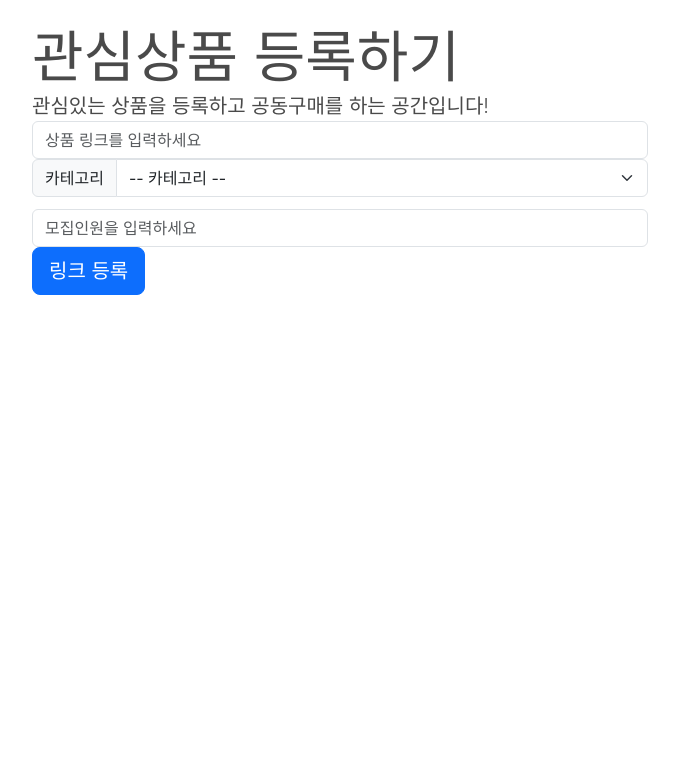
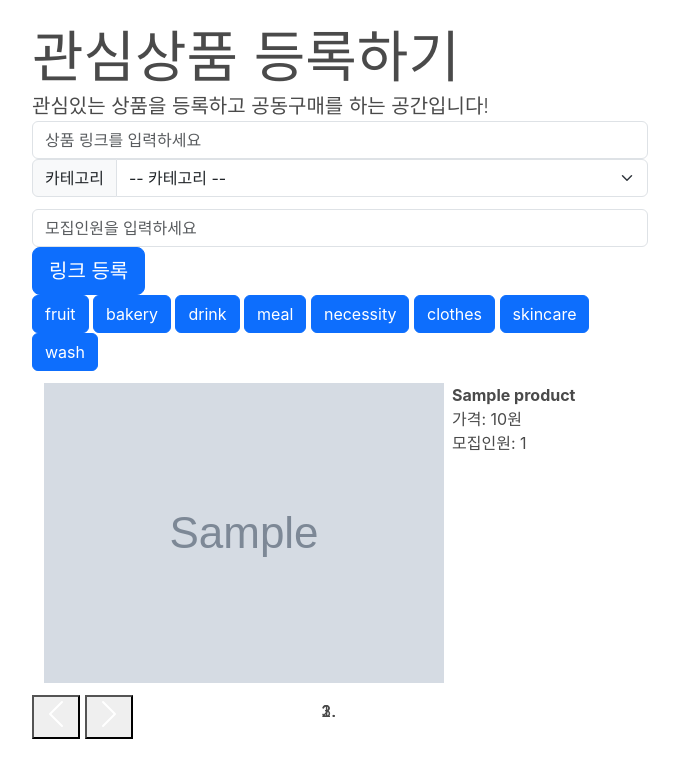
Before and after one commit to suji6707/Jungle_Week0_mini-project, a Flask app: page / in a window 1280 px wide. Shown: the top 778 px of the page, without its empty margins (300-979 px from the left). Run offline with Flask 2, Linux system fonts and the light colour scheme; grey boxes marked "Sample" are stand-in pictures; a database or web service that is not in the repository returns one stand-in record (values such as "Sample title"); data that the repository does not hold is empty; some libraries are stand-ins or nearby versions.

Commit message:
슬라이드 완성

```diff
--- a/app.py
+++ b/app.py
@@ -26,10 +26,12 @@
 # 메인페이지
 @app.route('/')
 def home():
-    test = db.product.find_one({'category': 'necessity'})
-    recommend_product_info = {'category': test['category'], 'name': test['name'], 'price': str(
-        test['price']), 'imgUrl': test['imgUrl'], 'count': test['count'], 'likes': str(test['likes']), 'buyer': test['buyer']}
-    return render_template('index.html')
+    query = {'$expr': {'$gt': ['$buyerCount', {'$subtract': ['$count', 3]}]}}
+    recommend_product_info = list(db.product.find(query, {'_id': 0}))
+    if recommend_product_info is None:
+        return render_template('index.html')
+    return render_template('index.html', recommend_product_info=recommend_product_info)
+
 
 # 로그인
 
@@ -102,7 +104,9 @@
     participateUser = request.form['user_give']
     product_name = request.form['name_give']
     db.product.find_one_and_update(
-        {'name': product_name}, {'$push': {'buyer': participateUser}})
+        {'name': product_name},
+        {'$push': {'buyer': participateUser},
+         '$inc': {'buyerCount': 1}}, {'_id': 0})
     return jsonify({'msg': 'success'})
 
 
@@ -112,14 +116,17 @@
     print(all_group)
     return jsonify({'result': all_group})
 
+# 상품 리스트 가져오기
+
 
 @app.route('/list', methods=['GET'])
 def show_products():
     keyword = request.args.get('keyword')
-    products = list(db[keyword].find({}, {'_id': False}).sort('likes', -1))
-    print(products)
+    lists = list(db.product.find({'category': keyword}, {
+                 '_id': False}).sort('likes', -1))
+    print(lists)
 
-    return jsonify({'lists': products})
+    return jsonify({'lists': lists})
 
 
 # 입력받은 쿠팡 ulr로 데이터 DB에 넣기
@@ -138,9 +145,11 @@
         'sec-ch-ua': '"Not_A Brand";v="99", "Google Chrome";v="109", "Chromium";v="109"',
         'sec-ch-ua-mobile': '?0',
         'sec-ch-ua-platform': '"Windows"',
-        'cookie': 'PCID=16724534648113966367288'
+        'cookie': 'cookie: PCID=16505901704875933154078'
     }
+
     data = requests.get(url, headers=headers, verify=False)
+
     soup = BeautifulSoup(data.text, 'html.parser')
     name = soup.select_one('.prod-buy-header__title').text
     price = soup.select_one(
@@ -151,13 +160,25 @@
         'name': name,
         'price': int(price),
         'imgUrl': imgUrl,
-        'catetory': category,
-        'count': count,
+        'count': int(count),
         'likes': 0,
         'buyer': [],
+        'buyerCount': 0,
     }
     db.product.insert_one(doc)
-    print(name, price, imgUrl)
+
+
+@app.route('/like', methods=['POST'])
+def likeit():
+    name = request.form['name']
+
+    same_product = db.product.find_one({'name': name})
+
+    target_likes = same_product['likes']
+    new_likes = target_likes + 1
+    db.product.update_one({'name': name}, {'$set': {'likes': new_likes}})
+
+    return jsonify({'return': 'success'})
 
 
 if __name__ == '__main__':
--- a/templates/base.html
+++ b/templates/base.html
@@ -11,11 +11,17 @@
       integrity="sha384-GLhlTQ8iRABdZLl6O3oVMWSktQOp6b7In1Zl3/Jr59b6EGGoI1aFkw7cmDA6j6gD"
       crossorigin="anonymous"
     />
-    <link rel="stylesheet" href="https://cdn.jsdelivr.net/npm/bulma@0.8.0/css/bulma.min.css" />
-    <link rel="stylesheet" href="https://cdnjs.cloudflare.com/ajax/libs/font-awesome/4.7.0/css/font-awesome.min.css">
+    <link
+      rel="stylesheet"
+      href="https://cdn.jsdelivr.net/npm/bulma@0.8.0/css/bulma.min.css"
+    />
+    <link
+      rel="stylesheet"
+      href="https://cdnjs.cloudflare.com/ajax/libs/font-awesome/4.7.0/css/font-awesome.min.css"
+    />
 
     <!-- 아이콘 -->
-    <link href='https://css.gg/close-o.css' rel='stylesheet'>
+    <link href="https://css.gg/close-o.css" rel="stylesheet" />
     <script
       src="https://cdn.jsdelivr.net/npm/bootstrap@5.3.0-alpha1/dist/js/bootstrap.bundle.min.js"
       integrity="sha384-w76AqPfDkMBDXo30jS1Sgez6pr3x5MlQ1ZAGC+nuZB+EYdgRZgiwxhTBTkF7CXvN"
--- a/templates/index.html
+++ b/templates/index.html
@@ -3,28 +3,47 @@
 <script>
   $(document).ready(function () {
     showGroup();
+    showCountDown();
+    $(".carousel-item").first().addClass("active");
+
+    // Add active class to clicked carousel item and remove from others
+    $("#carousel-control-prev").click(function () {
+      $(".active").prev().addClass("active");
+      $(".active").next().removeClass("active");
+    });
+
+    $("#carousel-control-next").click(function () {
+      $(".active").next().addClass("active");
+      $(".active").prev().removeClass("active");
+    });
   });
 
   // 상품 카테고리 보여주기
   function showGroup() {
-    $.ajax({
-      type: "GET",
-      url: "/group-list",
-      data: {},
-      success: function (response) {
-        all_group = response["result"];
-        for (let i = 0; i < all_group.length; i++) {
+    let all_group = [
+      "fruit",
+      "bakery",
+      "drink",
+      "meal",
+      "necessity",
+      "clothes",
+      "skincare",
+      "wash",
+    ];
+
+    for (i = 0; i < all_group.length; i++) {
       let temp_html = `
             <div type="button" onclick="showList('${all_group[i]}')" class="btn btn-primary d-inline-flex">${all_group[i]}
                 <span class="close" onclick="deleteField(event)">
                     <i class="gg-close-my"></i>
                 </span>
             </div>`;
+
       $("#product-category").append(temp_html);
     }
-      },
-    });
   }
+
+  function showCountDown() {}
 
   function showList(category) {
     $("#item-name").html(category);
@@ -48,8 +67,10 @@
       },
     });
   }
+
   // likes 부분 CSS 설정하기
   function makeCard(name, price, imgUrl, count, likes) {
+    console.log(name, price, imgUrl, count, likes);
     let temp = `
                       <li class="card-content list-group-item">
                         <a href='/detail/${name}'>
@@ -101,6 +122,21 @@
       },
     });
   }
+
+  function likeit(name) {
+    let itemName = $("#item-name").text();
+
+    $.ajax({
+      type: "POST",
+      url: "/like",
+      data: { name: name },
+      success: function (response) {
+        if (response["return"] == "success") {
+          showList(itemName);
+        }
+      },
+    });
+  }
 </script>
 {% endblock %} {% block body %}
 
@@ -147,6 +183,13 @@
 </div>
 
 <div class="list" id="product-category"></div>
+{% import 'slides.html' as slides %} {{slides.slides(recommend_product_info)}}
+
+<!-- 마감임박 리스트 -->
+
+<!-- 해당 카테고리 -->
+<div class="item-name" id="item-name"></div>
+<!-- 상품리스트 -->
 <div class="list" id="list-box"></div>
 <ol class="list-group list-group-numbered">
   <!-- showCards -->
--- a/templates/slides.html
+++ b/templates/slides.html
@@ -1,46 +1,34 @@
-{% macro slides(name, price, count, imgUrl) -%}
-<h1>마감임박!!!</h1>
+{% macro slides(recommend_product_info) -%}
 <div id="carouselExampleIndicators" class="carousel slide" data-ride="carousel">
   <ol class="carousel-indicators">
-    <li
-      data-target="#carouselExampleIndicators"
-      data-slide-to="0"
-      class="active"
-    ></li>
+    <li data-target="#carouselExampleIndicators" data-slide-to="0"></li>
     <li data-target="#carouselExampleIndicators" data-slide-to="1"></li>
     <li data-target="#carouselExampleIndicators" data-slide-to="2"></li>
   </ol>
   <div class="carousel-inner">
-    <div class="carousel-item active">
-      {{ cards(name, price, count, imgUrl) }}
+    {% for product in recommend_product_info %} {{ cards(name=product.name,
+    price=product.price, count=product.count, imgUrl=product.imgUrl) }} {%
+    endfor %}
   </div>
-    <div class="carousel-item">
-      <img class="d-block w-100" src="..." alt="Second slide" />
-    </div>
-    <div class="carousel-item">
-      <img class="d-block w-100" src="..." alt="Third slide" />
-    </div>
-  </div>
-  <a
-    class="carousel-control-prev"
+  <button
+    id="carousel-control-prev"
     href="#carouselExampleIndicators"
-    role="button"
     data-slide="prev"
   >
     <span class="carousel-control-prev-icon" aria-hidden="true"></span>
     <span class="sr-only">Previous</span>
-  </a>
-  <a
-    class="carousel-control-next"
+  </button>
+  <button
+    id="carousel-control-next"
     href="#carouselExampleIndicators"
-    role="button"
     data-slide="next"
   >
     <span class="carousel-control-next-icon" aria-hidden="true"></span>
     <span class="sr-only">Next</span>
-  </a>
+  </button>
 </div>
 {%- endmacro %} {% macro cards(name, price, count, imgUrl) %}
+<div class="carousel-item">
   <div class="d-flex justify-content-between align-items-start p-3">
     <image class="product-image" src="{{imgUrl}}" />
     <div class="ms-2 me-auto">
@@ -50,4 +38,5 @@
     </div>
     <span class="badge bg-primary rounded-pill">{{likes}}</span>
   </div>
+</div>
 {%- endmacro %}
```
Lines whose indentation alone changed are shown as unchanged.
